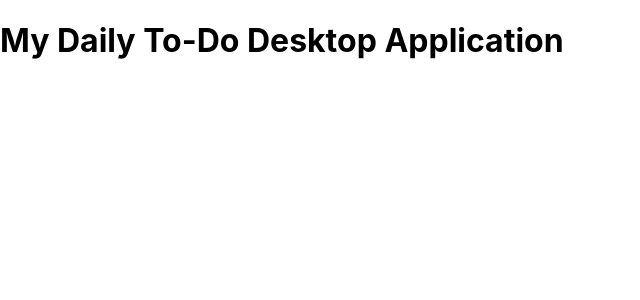
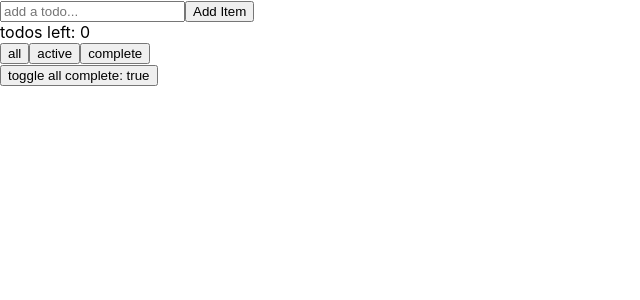
Before and after one commit to tim-corley/electron-react-todo, a React (Create React App) app: page / in a window 1280 px wide. Shown: the top 300 px of the page, without its empty margins (0-640 px from the left). Built offline with nearby package versions, Linux system fonts and the light colour scheme.

Commit message:
v1 todo app

```diff
--- a/package.json
+++ b/package.json
@@ -52,6 +52,7 @@
   "devDependencies": {
     "electron-builder": "^22.4.0",
     "electron-reload": "^1.5.0",
-    "nodemon": "^2.0.2"
+    "nodemon": "^2.0.2",
+    "shortid": "^2.2.15"
   }
 }
--- a/src/App.js
+++ b/src/App.js
@@ -1,7 +1,30 @@
-import React from 'react';
+import React, { Component } from 'react';
+import ToDoList from './components/ToDoList';
 
-function App() {
-  return <h1>My Daily To-Do Desktop Application</h1>;
+class App extends Component {
+  state = {
+    count: 0
+  };
+
+  increment = () => {
+    this.setState({
+      count: this.state.count + 1
+    });
+  };
+
+  decrement = () => {
+    this.setState({
+      count: this.state.count - 1
+    });
+  };
+
+  render() {
+    return (
+      <div className="App">
+        <ToDoList />
+      </div>
+    );
+  }
 }
 
 export default App;
--- /dev/null
+++ b/src/components/ToDoForm.js
@@ -0,0 +1,42 @@
+import React, { Component } from 'react';
+import shortid from 'shortid';
+
+class ToDoForm extends Component {
+  state = {
+    text: ''
+  };
+
+  handleChange = e => {
+    this.setState({
+      [e.target.name]: e.target.value
+    });
+  };
+
+  handleSubmit = e => {
+    e.preventDefault();
+    // this is the addTodos method
+    this.props.onSubmit({
+      id: shortid.generate(),
+      text: this.state.text,
+      complete: false
+    });
+    this.setState({
+      text: ''
+    });
+  };
+  render() {
+    return (
+      <form onSubmit={this.handleSubmit}>
+        <input
+          name="text"
+          onChange={this.handleChange}
+          value={this.state.text}
+          placeholder="add a todo..."
+        />
+        <button onClick={this.handleSubmit}>Add Item</button>
+      </form>
+    );
+  }
+}
+
+export default ToDoForm;
--- /dev/null
+++ b/src/components/ToDoItem.js
@@ -0,0 +1,15 @@
+import React from 'react';
+
+export default props => (
+  <div style={{ display: 'flex' }}>
+    <div
+      style={{
+        textDecoration: props.todo.complete ? 'line-through' : ''
+      }}
+      onClick={props.toggleComplete}
+    >
+      {props.todo.text}
+    </div>
+    <button onClick={props.onDelete}>x</button>
+  </div>
+);
--- /dev/null
+++ b/src/components/ToDoList.js
@@ -0,0 +1,111 @@
+import React from 'react';
+import ToDoForm from './ToDoForm';
+import ToDoItem from './ToDoItem';
+
+export default class TodoList extends React.Component {
+  state = {
+    todos: [],
+    todoToShow: 'all',
+    toggleAllComplete: true
+  };
+
+  addTodo = todo => {
+    this.setState(state => ({
+      todos: [todo, ...state.todos]
+    }));
+  };
+
+  toggleComplete = id => {
+    this.setState(state => ({
+      todos: state.todos.map(todo => {
+        if (todo.id === id) {
+          // suppose to update
+          return {
+            ...todo,
+            complete: !todo.complete
+          };
+        } else {
+          return todo;
+        }
+      })
+    }));
+  };
+
+  updateTodoToShow = s => {
+    this.setState({
+      todoToShow: s
+    });
+  };
+
+  handleDeleteTodo = id => {
+    this.setState(state => ({
+      todos: state.todos.filter(todo => todo.id !== id)
+    }));
+  };
+
+  removeAllTodosThatAreComplete = () => {
+    this.setState(state => ({
+      todos: state.todos.filter(todo => !todo.complete)
+    }));
+  };
+
+  render() {
+    let todos = [];
+
+    if (this.state.todoToShow === 'all') {
+      todos = this.state.todos;
+    } else if (this.state.todoToShow === 'active') {
+      todos = this.state.todos.filter(todo => !todo.complete);
+    } else if (this.state.todoToShow === 'complete') {
+      todos = this.state.todos.filter(todo => todo.complete);
+    }
+
+    return (
+      <div>
+        <ToDoForm onSubmit={this.addTodo} />
+        {todos.map(todo => (
+          <ToDoItem
+            key={todo.id}
+            toggleComplete={() => this.toggleComplete(todo.id)}
+            onDelete={() => this.handleDeleteTodo(todo.id)}
+            todo={todo}
+          />
+        ))}
+        <div>
+          todos left: {this.state.todos.filter(todo => !todo.complete).length}
+        </div>
+        <div>
+          <button onClick={() => this.updateTodoToShow('all')}>all</button>
+          <button onClick={() => this.updateTodoToShow('active')}>
+            active
+          </button>
+          <button onClick={() => this.updateTodoToShow('complete')}>
+            complete
+          </button>
+        </div>
+        {this.state.todos.some(todo => todo.complete) ? (
+          <div>
+            <button onClick={this.removeAllTodosThatAreComplete}>
+              remove all complete todos
+            </button>
+          </div>
+        ) : null}
+        <div>
+          <button
+            onClick={() =>
+              this.setState(state => ({
+                todos: state.todos.map(todo => ({
+                  ...todo,
+                  complete: state.toggleAllComplete
+                })),
+                toggleAllComplete: !state.toggleAllComplete
+              }))
+            }
+          >
+            toggle all complete: {`${this.state.toggleAllComplete}`}
+          </button>
+        </div>
+      </div>
+    );
+  }
+}
```
Also changed, not shown: 1 other file (tests, documents, lock files or other folders).
